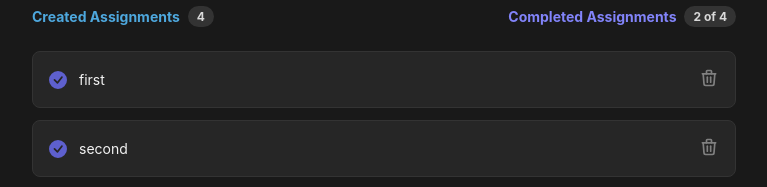
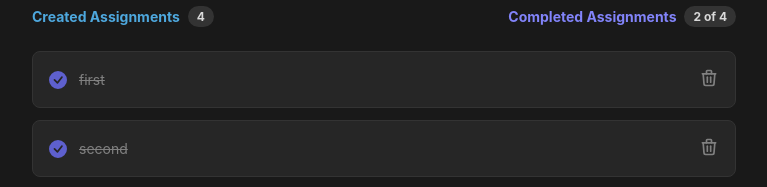
Before and after one commit to AlexanderHMagno/bcit-tracker, a React (Vite) app: page / in a window 1280 px wide. Shown: the part 284-471 px from the top of the page, without its empty margins (256-1023 px from the left). Built offline with nearby package versions, Linux system fonts and the light colour scheme.

Commit message:
Adding line through to completed

```diff
--- a/src/components/Assignment/index.tsx
+++ b/src/components/Assignment/index.tsx
@@ -16,10 +16,10 @@ export function Assignment({title, status,removeTodo, idx} : props) {
     <div className={styles.assignment}>
 
       <button onClick={() => console.log("alex")} className={styles.checkContainer}>
-        {status ?<BsFillCheckCircleFill className="styles.textCompleted"/> :<div />}
+        {status ?<BsFillCheckCircleFill/> :<div />}
       </button>
 
-      <p>{title}</p>
+      <p className={status? styles.textCompleted : ""}>{title}</p>
 
       <button className={styles.deleteButton}>
         <TbTrash size={20} onClick={() => removeTodo(idx)} />
```
